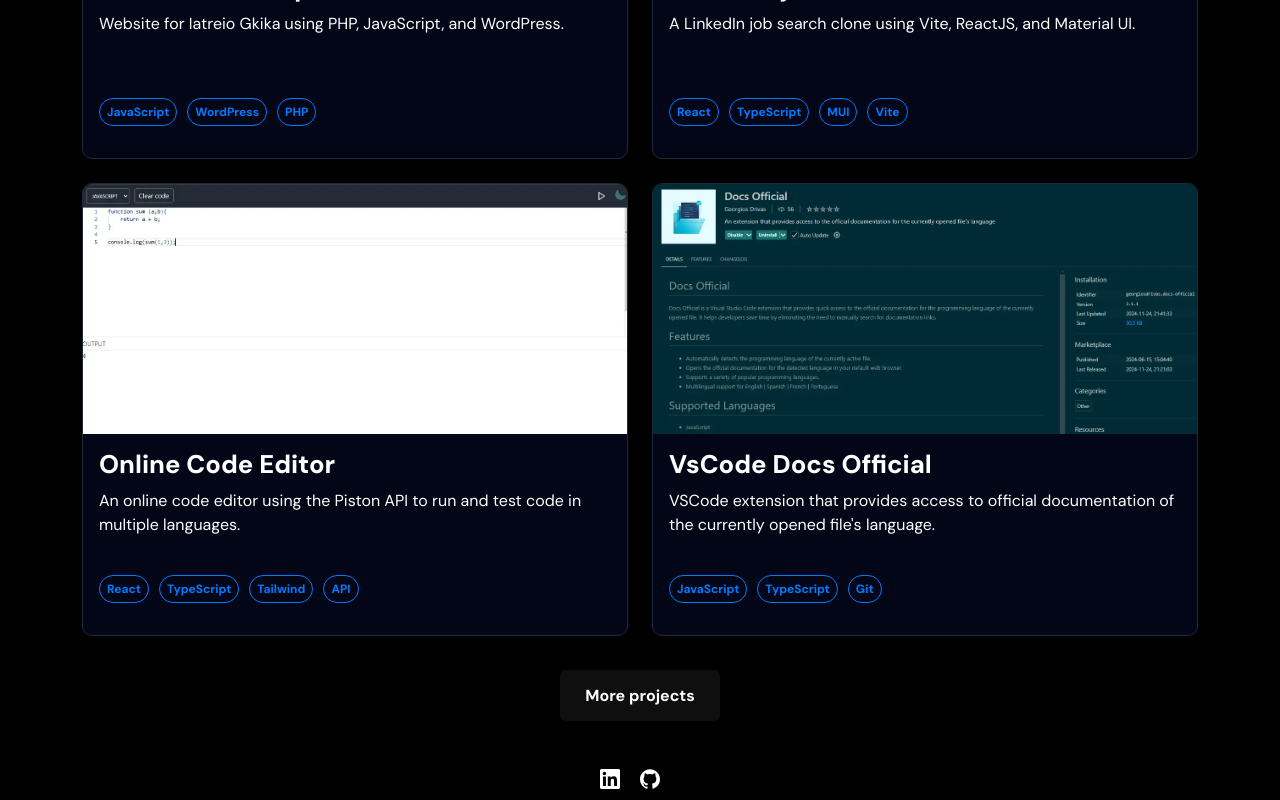
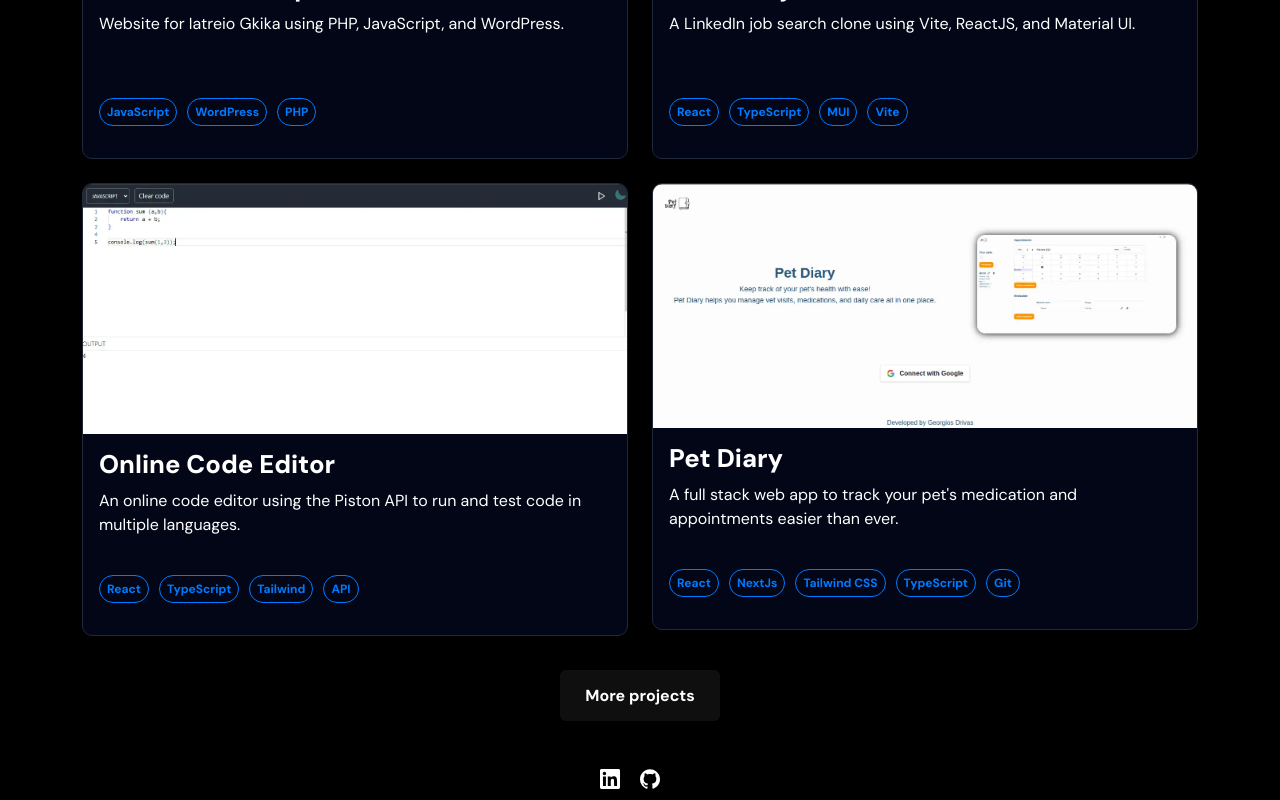
Before and after one commit to GeorgiosDrivas/portfolio, a React (Vite) app: page / in a window 1280 px wide. Shown: the part 2313-3113 px from the top of the page. Built offline with nearby package versions, Linux system fonts and the light colour scheme.

Commit message:
Add Pet Diary project

```diff
--- a/src/constants/projectsConstants.ts
+++ b/src/constants/projectsConstants.ts
@@ -1,4 +1,10 @@
 export const doctor = ["JavaScript", "WordPress", "PHP"];
 export const linkedin = ["React", "TypeScript", "MUI", "Vite"];
 export const codeEditor = ["React", "TypeScript", "Tailwind", "API"];
-export const DocsOfficial = ["JavaScript", "TypeScript", "Git"];
+export const PetDiary = [
+  "React",
+  "NextJs",
+  "Tailwind CSS",
+  "TypeScript",
+  "Git",
+];
--- a/src/projects/projects.tsx
+++ b/src/projects/projects.tsx
@@ -2,7 +2,7 @@ import SingleProject from "./singleProject";
 import "../styles/projects.css";
 import {
   codeEditor,
-  DocsOfficial,
+  PetDiary,
   doctor,
   linkedin,
 } from "../constants/projectsConstants";
@@ -42,12 +42,12 @@ export default function Projects() {
               techStack={codeEditor}
             />
             <SingleProject
-              title="VsCode Docs Official"
-              content="VSCode extension that provides access to official documentation of the currently opened file's language."
-              githubLink="https://github.com/GeorgiosDrivas/vscode-docs-official"
-              url="https://marketplace.visualstudio.com/items?itemName=GeorgiosDrivas.docs-official"
-              image="/docsOfficial.webp"
-              techStack={DocsOfficial}
+              title="Pet Diary"
+              content="A full stack web app to track your pet's medication and appointments easier than ever."
+              githubLink="https://github.com/GeorgiosDrivas/pet-diary"
+              url="https://pet-diary-f0bn.onrender.com/"
+              image="/petDiary.webp"
+              techStack={PetDiary}
             />
           </div>
           <div className="row">
```
Also changed, not shown: public/docsOfficial.webp (deleted), public/petDiary.webp (added).
